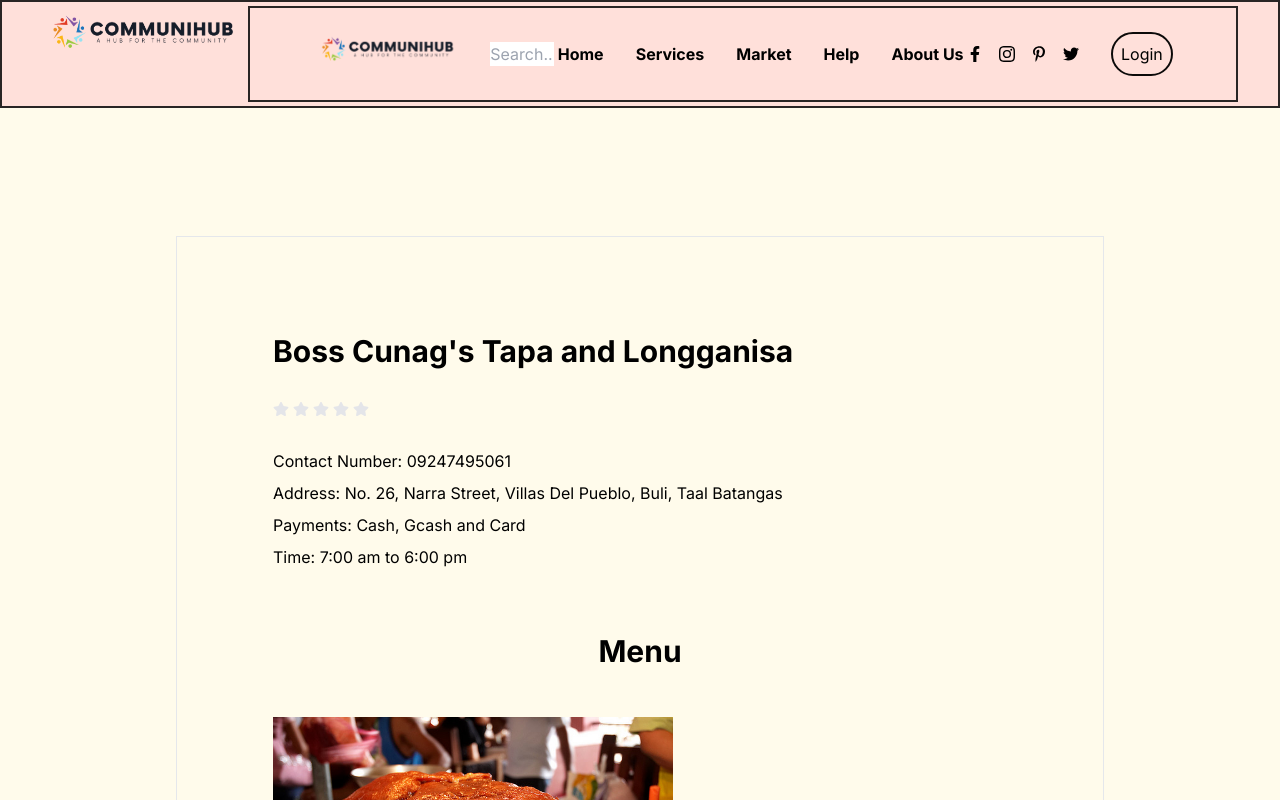
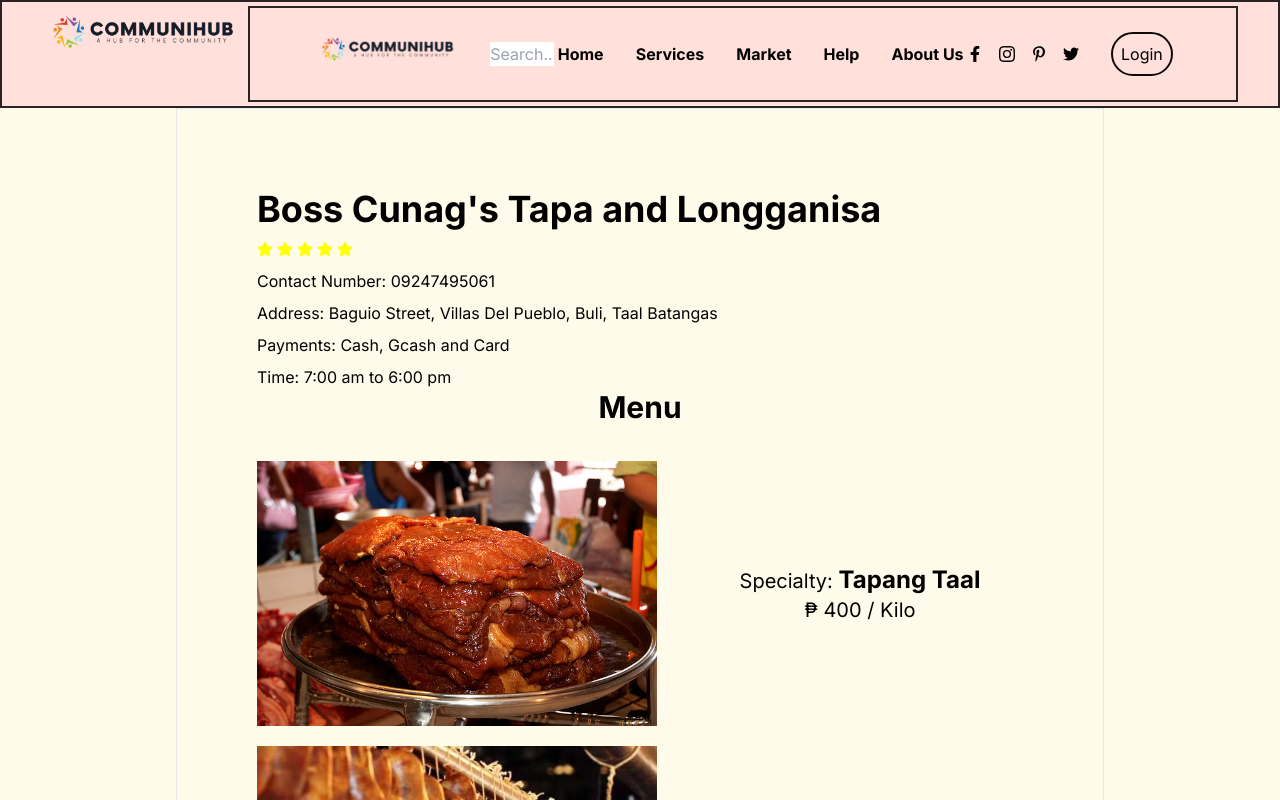
Before and after one commit to armameje/CommuniHub, a Next.js app in the folder communihub-nextjs/: page /market/1 in a window 1280 px wide. Shown: the top 800 px of the page. Built offline with nearby package versions, Linux system fonts and the light colour scheme.

Commit message:
LarrRevisions

```diff
--- a/communihub-nextjs/app/market/(components)/market-box.tsx
+++ b/communihub-nextjs/app/market/(components)/market-box.tsx
@@ -18,7 +18,7 @@ export default function MarketBox({ name, ratings, contactNumber, address, payme
   }
 
   return (
-    <div className={`w-[292px] h-[292px] py-[27px] px-[30px] flex flex-col justify-end bg-cover bg-center bg-no-repeat market-${marketId}`}>
+    <div className={`w-[292px] h-[292px] py-[27px] px-[30px] flex flex-col  poster-bg justify-end bg-cover bg-center bg-no-repeat market-${marketId}`}>
       <Link onClick={addViews} href={`/market/${marketId}`} className="text-lg text-white font-bold">
         {name}
       </Link>
--- a/communihub-nextjs/app/market/(components)/menu-item.tsx
+++ b/communihub-nextjs/app/market/(components)/menu-item.tsx
@@ -2,12 +2,12 @@ import { menuItem } from "@/public/interface/iMenuItem";
 
 export default function MenuItem({ name, price, itemCode }: menuItem) {
   return (
-    <div className="w-full flex mb-8 gap-16">
+    <div className="w-full flex mb-1 gap-10">
       <div>
         <img src={`/${itemCode}.jpg`} alt={`name`} width={400} height={200} />
       </div>
       <div className="flex flex-col items-center justify-center grow">
-        <div className="text-xl">Menu Title: <span className="text-2xl font-bold">{name}</span></div>
+        <div className="text-xl">Specialty: <span className="text-2xl font-bold">{name}</span></div>
         <div className="text-xl">&#x20B1; {price}</div>
       </div>
     </div>
--- a/communihub-nextjs/app/market/[marketId]/page.tsx
+++ b/communihub-nextjs/app/market/[marketId]/page.tsx
@@ -27,13 +27,13 @@ export default async function MarketPage({ params: { marketId } }: Params) {
   const marketItem = getMarket(marketId);
 
   return (
-    <section className="px-44 py-32 bg-amber-50">
-      <div className="border-[rgba(200, 189, 180, 0.75)] border p-24">
+    <section className="px-44 py-18 bg-amber-50">
+      <div className="border-[rgba(200, 189, 180, 0.75)] border p-20">
         <div className="flex flex-col items-start justify-between gap-2">
-          <h1 className="text-3xl font-bold">{marketItem.name}</h1>
-          <div className="flex my-6 gap-1">
+          <h1 className="text-4xl font-bold">{marketItem.name}</h1>
+          <div className="flex my-1 gap-1">
             {[...Array(5)].map((star, i) => {
-              return <FaStar key={i + 1} color="#e4e5e9" />;
+              return <FaStar key={i + 1} color="#FFFF00" />;
             })}
           </div>
           <div>Contact Number: {marketItem.contactNumber}</div>
@@ -41,8 +41,8 @@ export default async function MarketPage({ params: { marketId } }: Params) {
           <div>Payments: {marketItem.payments}</div>
           <div>Time: {marketItem.time}</div>
         </div>
-        <div className="flex flex-col gap-4 mt-16 items-center">
-          <h1 className="text-3xl font-bold mb-8">Menu</h1>
+        <div className="flex flex-col gap-4 mt-13 items-center mb-5">
+          <h1 className="text-3xl font-bold mb-5">Menu</h1>
           {marketItem.menuItems.map((item, x) => {
             return <MenuItem key={x + 1} name={item.name} price={item.price} itemCode={item.itemCode} />;
           })}
--- a/communihub-nextjs/app/market/page.tsx
+++ b/communihub-nextjs/app/market/page.tsx
@@ -16,11 +16,11 @@ export default async function Market() {
   // }, [session, router]);
 
   return (
-    <section className="w-auto h-auto flex flex-col items-center px-[270px] pt-16 pb-16">
-      <h1 className="text-6xl font-bold">Market</h1>
+    <section className="w-auto h-auto flex flex-col items-center px-[270px] pt-16 pb-16 poster-bg">
+      <h1 className="text-6xl font-bold  text-white ">Market</h1>
       <div className="flex flex-col gap-4 mt-4">
         <div>
-  <p className="text-1xl italic">
+  <p className="text-1xl italic text-white ">
     Experience the vibrant blend of flavors and community at Villas Del Pueblo Market. This unique marketplace brings together local vendors and specials, creating a rich tapestry of tastes and shared connections. Immerse yourself in the diverse array of offerings and discover the true essence of this bustling hub where culinary delights and community spirit intertwine.
   </p>
 </div>
--- a/communihub-nextjs/app/services/(components)/service-box.tsx
+++ b/communihub-nextjs/app/services/(components)/service-box.tsx
@@ -26,7 +26,7 @@ export default function ServiceBox({ serviceName, personnel, serviceNumber }: se
       <div className={`w-[393px] h-[294px] service-${serviceNumber} border-2 border-black rounded bg-cover bg-no-repeat bg-center`}></div>
       <motion.div
         whileHover={{ scale: 1.2 }}
-        className={`absolute top-[120px] left-[70px] bg-orange-200 ${nameLength > 18 ? "w-[290px]" : "w-[241px]"} h-[47px] flex justify-center items-center rounded-full border-2 border-yellow-700`}
+        className={`absolute top-[120px] left-[70px] bg-orange-0 ${nameLength > 18 ? "w-[290px]" : "w-[241px]"} h-[47px] flex justify-center font-bold poster1-bg text-black items-center rounded-full border-2 border-yellow-50`}
       >
         <div onClick={toggleModal} className="flex items-center gap-4 service-icon-wrap cursor-pointer">
           {serviceName}
--- a/communihub-nextjs/app/services/page.tsx
+++ b/communihub-nextjs/app/services/page.tsx
@@ -21,9 +21,10 @@ export default function Services() {
     <>
       {session?.status === "authenticated" && (
         <>
-          <section className="w-auto h-[1200px] bg-[rgb(250,236,225)] flex flex-col items-center px-[270px] pt-16 pb-16">
+          <section className="w-auto h-[1200px] bg-poster1 flex flex-col items-center px-[270px] pt-16 pb-16">
+            <h1 className="text-6xl font-bold  text-white ">Services</h1>
             <div className="flex flex-col gap-5">
-              <h1 className="text-1xl">Services</h1>
+              <h1 className="text-1xl"></h1>
               <p className="text-1xl italic">
               Looking for expert help with your home-related problems? Look no further! Our platform connects you with skilled professionals who specialize in various services. From plumbing and electrical issues to landscaping and more, our extensive network of reliable experts is ready to assist you. We ensure quality service by thoroughly screening each professional. Don't stress over your home tasks - let us connect you with the right person to make your life easier.
               </p>
--- a/communihub-nextjs/public/market-list.ts
+++ b/communihub-nextjs/public/market-list.ts
@@ -8,7 +8,7 @@ export const marketList = [
     name: "Boss Cunag's Tapa and Longganisa",
     ratings: 0,
     contactNumber: "09247495061",
-    address: "No. 26, Narra Street, Villas Del Pueblo, Buli, Taal Batangas",
+    address: "Baguio Street, Villas Del Pueblo, Buli, Taal Batangas",
     payments: "Cash, Gcash and Card",
     time: "7:00 am to 6:00 pm",
     menuItems: [
@@ -30,7 +30,7 @@ export const marketList = [
     name: "Larr's Special Empanada and Delicacies",
     ratings: 0,
     contactNumber: "09247495061",
-    address: "No. 26, Narra Street, Nueva Villa, Alangilan, Batangas City",
+    address: "Batanes Street, Villas Del Pueblo, Buli, Taal Batangas",
     payments: "Cash, Gcash and Card",
     time: "5:00 am to 12:00 pm",
     menuItems: [
@@ -62,7 +62,7 @@ export const marketList = [
     name: "Kuya Al's Palamig",
     ratings: 0,
     contactNumber: "09247495061",
-    address: "No. 26, Narra Street, Nueva Villa, Alangilan, Batangas City",
+    address: "Ilo-Ilo Street, Villas Del Pueblo, Buli, Taal Batangas",
     payments: "Cash, Gcash and Card",
     time: "7:00 am to 4:00 pm",
     menuItems: [
@@ -104,7 +104,7 @@ export const marketList = [
     name: "Bonito's Karinderya",
     ratings: 0,
     contactNumber: "09247495061",
-    address: "No. 26, Narra Street, Nueva Villa, Alangilan, Batangas City",
+    address: "Boracay Street, Villas Del Pueblo, Buli, Taal Batangas",
     payments: "Cash, Gcash and Card",
     time: "5:00 am to 12:00 pm",
     menuItems: [
@@ -166,7 +166,7 @@ export const marketList = [
     name: "Nikko's Meryenda",
     ratings: 0,
     contactNumber: "09760246800",
-    address: "No. 26, Narra Street, Nueva Villa, Alangilan, Batangas City",
+    address: "Pampanga Street, Villas Del Pueblo, Buli, Taal Batangas",
     payments: "Cash, Gcash and Card",
     time: "10:00 am to 5:00 pm",
     menuItems: [
@@ -208,7 +208,7 @@ export const marketList = [
     name: "Aling Benett's Lutong Bahay",
     ratings: 0,
     contactNumber: "09247495061",
-    address: "No. 26, Narra Street, Nueva Villa, Alangilan, Batangas City",
+    address: "Pangasinan Street, Villas Del Pueblo, Buli, Taal Batangas",
     payments: "Cash, Gcash and Card",
     time: "10:00 am to 5:00 pm",
     menuItems: [
```
Also changed, not shown: communihub-nextjs/app/globals.css (+14 -0 lines).
